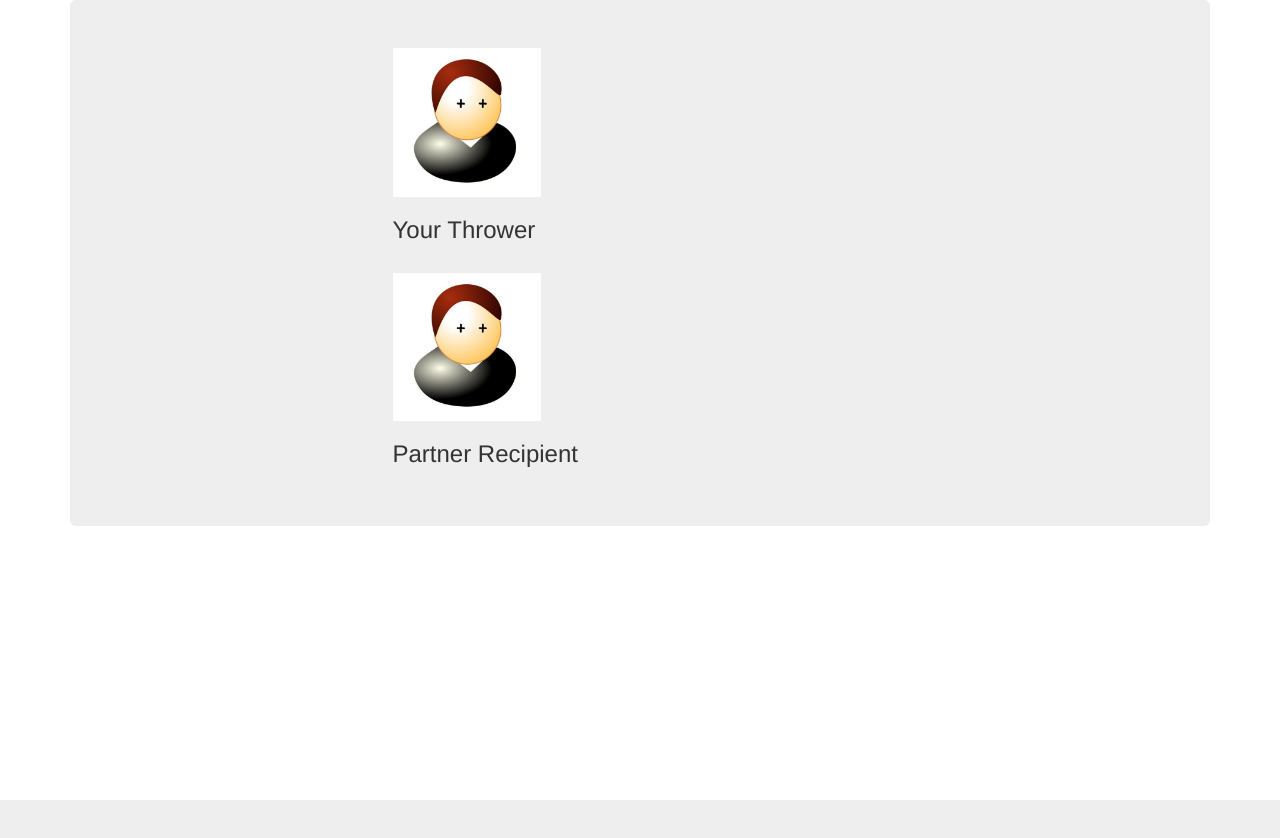
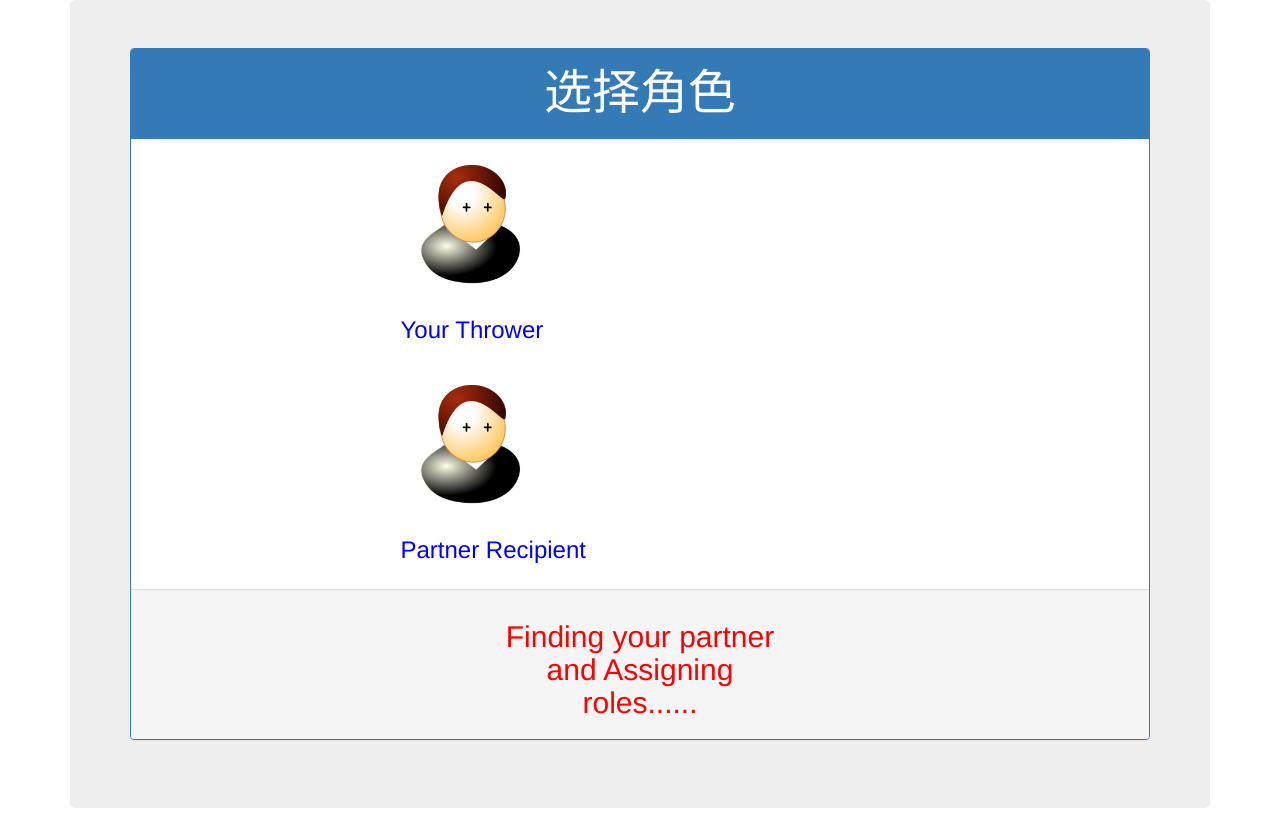
Before and after one commit to xiaolonggezte/angle, a Django app: page /angle/wait/role/ in a window 1280 px wide. Before the commit the page ends 800 px from the top, so only its background shows below. Run offline with Django 3.2, Linux system fonts and the light colour scheme; some libraries are stand-ins or nearby versions.

Commit message:
抽奖完成50%

```diff
--- a/static/deck-of-cards/example/example.js
+++ b/static/deck-of-cards/example/example.js
@@ -153,7 +153,6 @@ $fan.addEventListener('click', function () {
   deck.shuffle()
   deck.shuffle()
   deck.shuffle()
-  console.log("开始");
   deck.poker()
 })
 
--- a/templates/example.html
+++ b/templates/example.html
@@ -2,7 +2,7 @@
 {% load static %}
 
 {% block title %}
-    example show
+    翻牌程序
 {% endblock %}
 
 {% block css %}
@@ -26,12 +26,10 @@
     <script src="{% static 'deck-of-cards/example/example.js' %}"></script>
     <script>
         $('#testButton').click(function() {
-            deck.shuffle();
             deck.sort();
-            deck.shuffle();
             deck.fan();
-            console.log("开始");
             deck.poker();
+
         });
     </script>
 {% endblock %}
--- a/templates/role.html
+++ b/templates/role.html
@@ -10,11 +10,21 @@
 
 
 {% block body %}
-<div>
+<div class="panel panel-primary ">
+    <div class="panel-heading">
+        <div class="text-center">
+            <font size="10">
+                选择角色
+            </font>
+        </div>
+    </div>
+    <div class="panel-body">
         <div class="row">
             <div class="col-md-6 col-md-offset-3">
                 <img src="{% static 'imags/role.jpg' %}" style="width: 30%"></img>
+                <div style="color: blue">
                     <h3>Your Thrower</h3>
+                </div>
             </div>
 
         </div>
@@ -23,10 +33,27 @@
         <div class="row">
             <div class="col-md-6 col-md-offset-3">
                 <img src="{% static 'imags/role.jpg' %}" style="width: 30%"></img>
+                <div style="color: blue">
                     <h3>Partner Recipient</h3>
                 </div>
             </div>
-
+        </div>
+    </div>
+    <div class="panel-footer">
+        <div align="center" style="color: red">
+            <h2>
+                <div>
+                    Finding your partner
+                </div>
+                <div>
+                    and Assigning
+                </div>
+                <div>
+                    roles......
+                </div>
+            </h2>
+        </div>
+    </div>
 
 </div>
 
```
Also changed, not shown: static/deck-of-cards/dist/deck.js (+7 -7 lines), templates/data_note.html (+30 -3 lines), templates/index.html (+3 -5 lines). Lines whose indentation alone changed are shown as unchanged.
